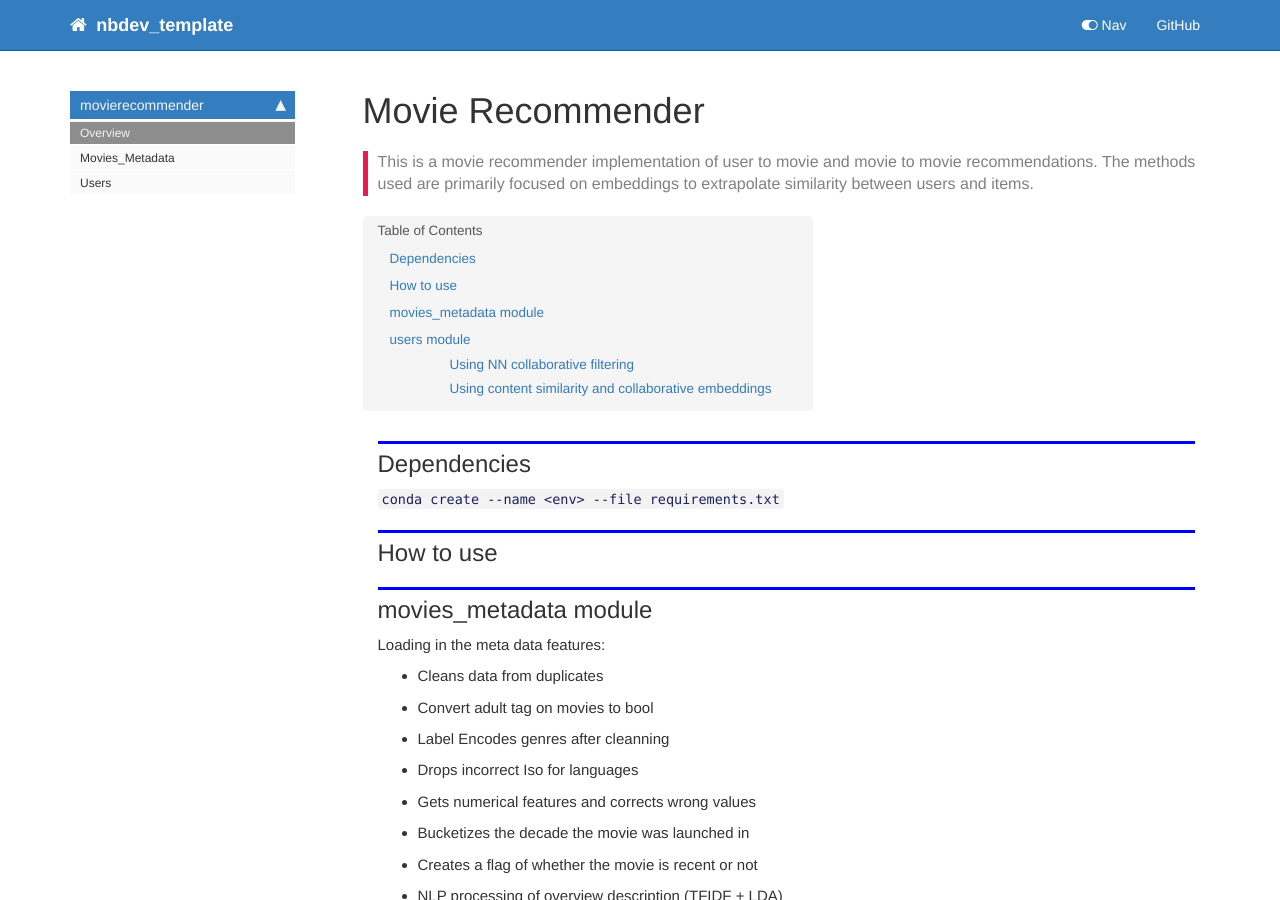
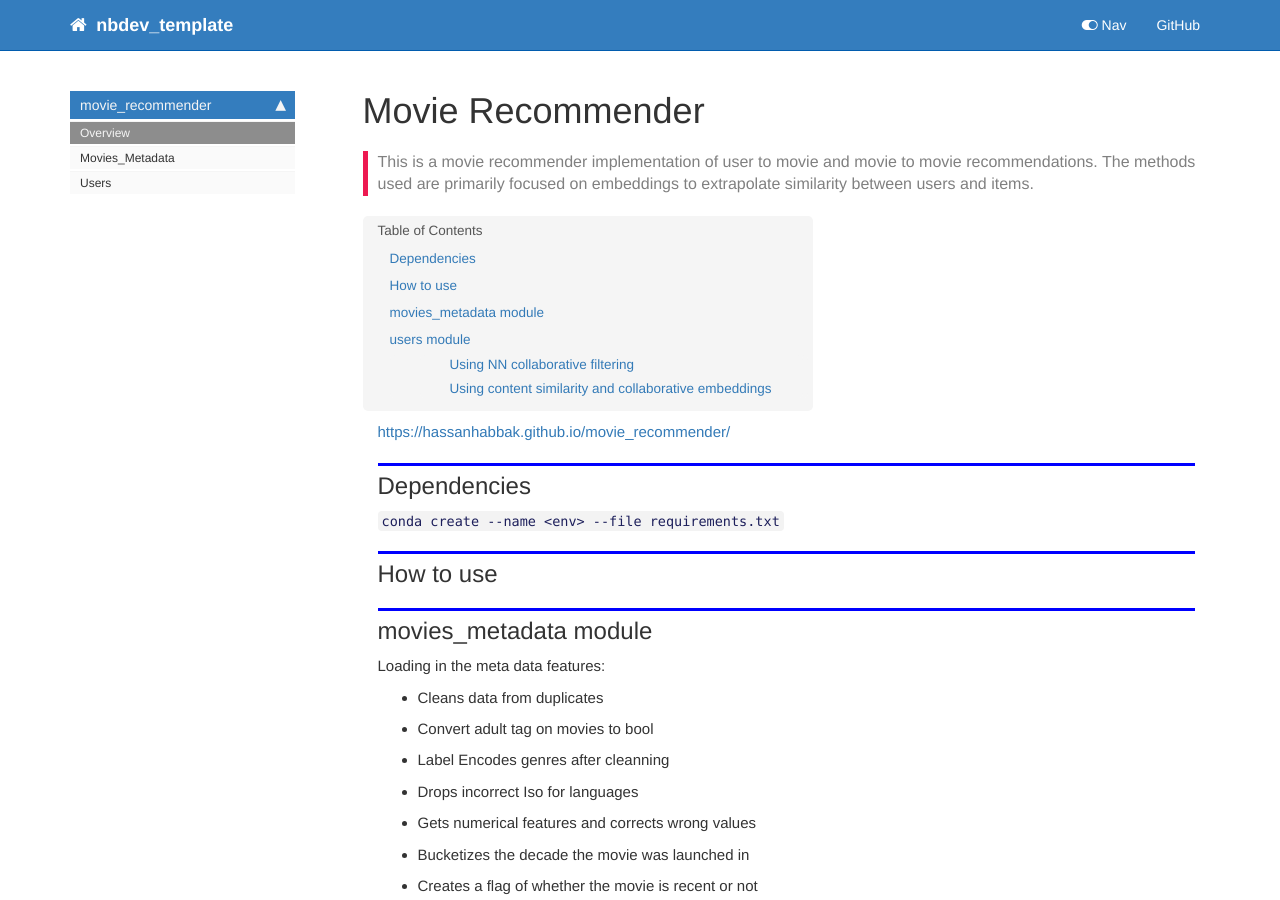
Before and after one commit to hassanhabbak/movie_recommender, a Jekyll site: the page built from docs/index.html, in a window 1280 px wide and 900 px high. Built offline with Jekyll 4.4.1, drawn with Linux system fonts in a browser that asks for light colours; nearby versions of some CDN libraries; comment, search, counter and statistics services are not loaded.

Commit message:
Added link to readme

```diff
--- a/docs/_data/sidebars/home_sidebar.yml
+++ b/docs/_data/sidebars/home_sidebar.yml
@@ -16,6 +16,6 @@ entries:
       title: Users
       url: /users
     output: web
-    title: movierecommender
+    title: movie_recommender
   output: web
   title: Sidebar
--- a/docs/index.html
+++ b/docs/index.html
@@ -27,6 +27,13 @@ description: "This is a movie recommender implementation of user to movie and mo
 </div>
     {% endraw %}
 
+<div class="cell border-box-sizing text_cell rendered"><div class="inner_cell">
+<div class="text_cell_render border-box-sizing rendered_html">
+<p><a href="https://hassanhabbak.github.io/movie_recommender/">https://hassanhabbak.github.io/movie_recommender/</a></p>
+
+</div>
+</div>
+</div>
 <div class="cell border-box-sizing text_cell rendered"><div class="inner_cell">
 <div class="text_cell_render border-box-sizing rendered_html">
 <h2 id="Dependencies">Dependencies<a class="anchor-link" href="#Dependencies"> </a></h2>
--- a/docs/sidebar.json
+++ b/docs/sidebar.json
@@ -1,5 +1,5 @@
 {
-  "movierecommender": {
+  "movie_recommender": {
     "Overview": "/",
     "Movies_Metadata": "/movies_metadata",
     "Users": "/users"
```
Also changed, not shown: README.md, 1 other file.
